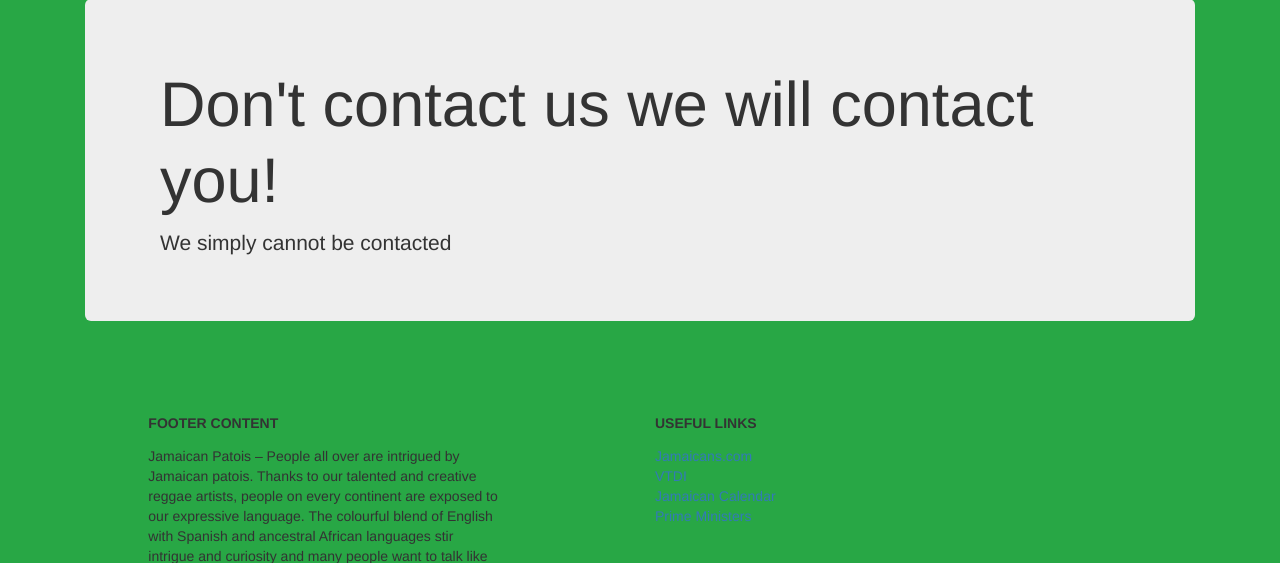
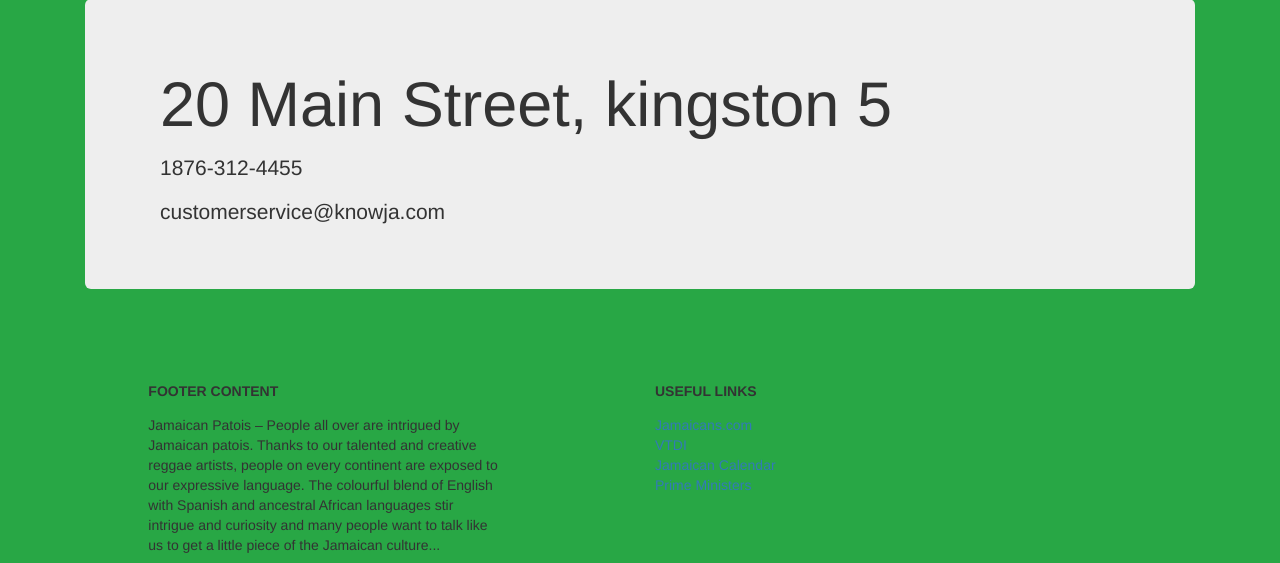
Before and after one commit to bootist/knowjamaica, a PHP site: page /contact.php in a window 1280 px wide. Shown: the part 91-654 px from the top of the page. Run offline with PHP 8.4, Linux system fonts and the light colour scheme; some libraries are stand-ins or nearby versions.

Commit message:
Update contact.php

```diff
--- a/contact.php
+++ b/contact.php
@@ -3,8 +3,9 @@ include_once ('includes/header.php'); ?>
 
 <div class="jumbotron jumbotron-fluid">
 <div class="container">
-    <h1 class="display-4">Don't contact us we will contact you!</h1>
-    <p class="lead">We simply cannot be contacted</p>
+    <h1 class="display-4">20 Main Street, kingston 5</h1>
+    <p class="lead">1876-312-4455</p>
+    <p class="lead">customerservice@knowja.com</p>
   </div>
 </div>
 
```
